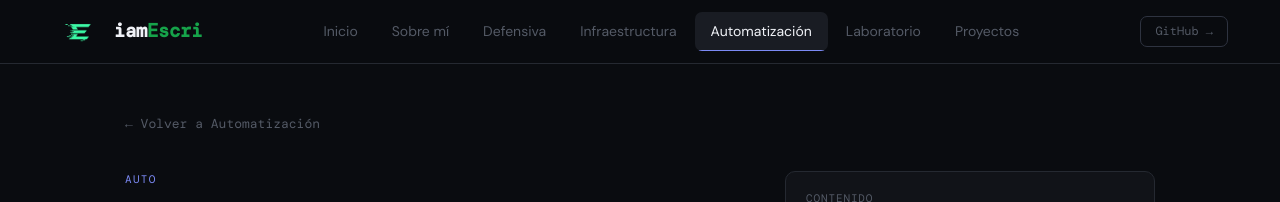
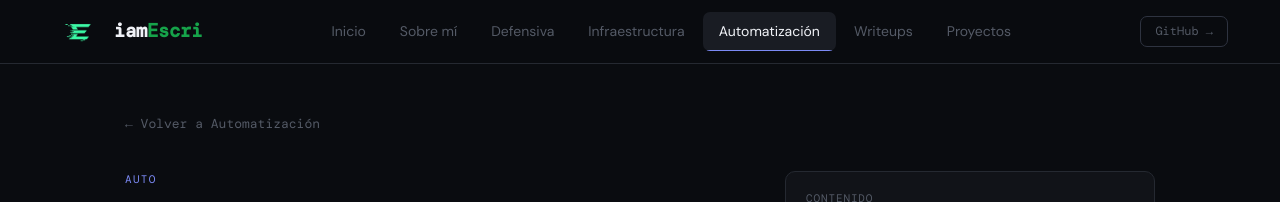
Before and after one commit to iamEscri/iamescri.github.io, a Jekyll site: the page built from _posts/auto/2026-04-02-wazuh-n8n-triaje-alertas-llm.md, in a window 1280 px wide. Shown: the top 202 px of the page. Built offline with Jekyll 4.4.1, drawn with Linux system fonts in a browser that asks for light colours.

Commit message:
Update post.html

```diff
--- a/_layouts/post.html
+++ b/_layouts/post.html
@@ -36,7 +36,7 @@
       <span class="topnav-link {% if page.category == 'defensive' %}active{% endif %}" onclick="showSection('defensive',null)">Defensiva</span>
       <span class="topnav-link {% if page.category == 'infra' %}active{% endif %}" onclick="showSection('infra',null)">Infraestructura</span>
       <span class="topnav-link {% if page.category == 'auto' %}active{% endif %}" onclick="showSection('auto',null)">Automatización</span>
-      <span class="topnav-link {% if page.category == 'writeup' %}active{% endif %}" onclick="showSection('writeups',null)">Laboratorio</span>
+      <span class="topnav-link {% if page.category == 'writeup' %}active{% endif %}" onclick="showSection('writeups',null)">Writeups</span>
       <span class="topnav-link" onclick="showSection('projects',null)">Proyectos</span>
     </div>
     <div class="topnav-right">
@@ -56,7 +56,7 @@
       {% assign back_label = 'Automatización' %}
     {% elsif page.category == 'writeup' %}
       {% assign back_section = 'writeups' %}
-      {% assign back_label = 'Laboratorio' %}
+      {% assign back_label = 'Writeups' %}
     {% else %}
       {% assign back_section = 'home' %}
       {% assign back_label = 'Inicio' %}
```
